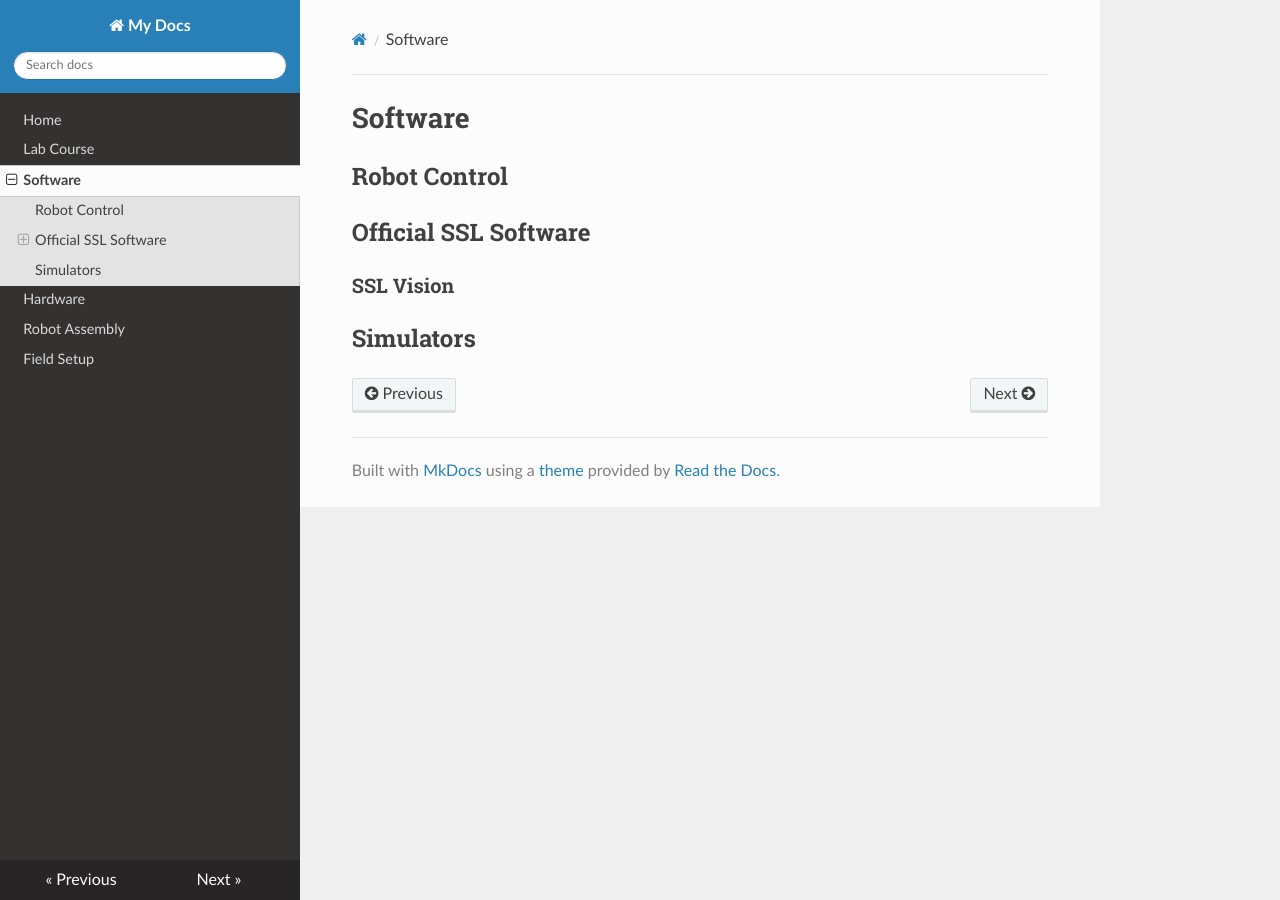
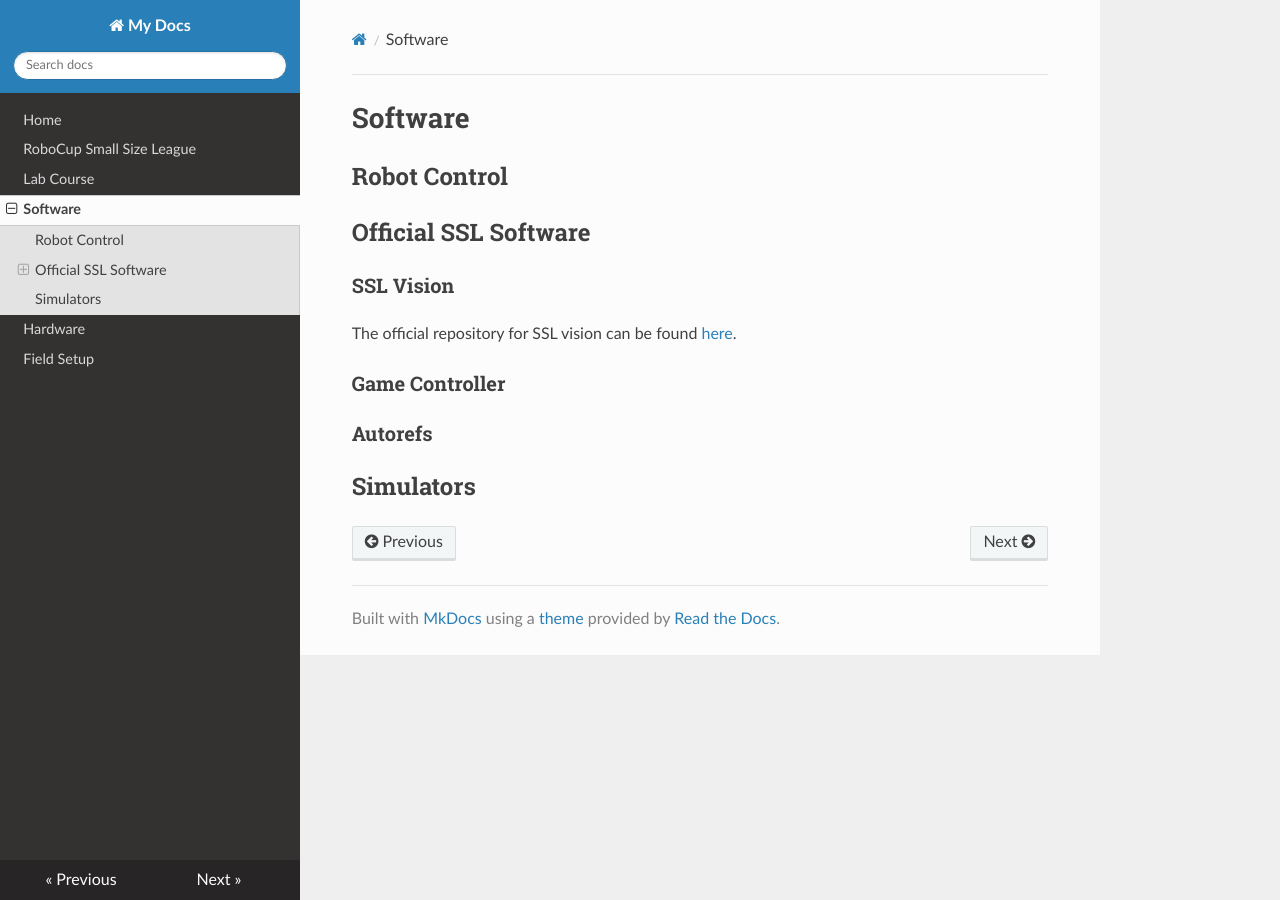
Before and after one commit to nrgrp/ssl_robots_documentation, an MkDocs documentation site: the page built from docs/software.md, in a window 1280 px wide. Built offline with MkDocs 1.6.1, drawn with Linux system fonts in a browser that asks for light colours; nearby versions of some CDN libraries.

Commit message:
Update section and subsection structure

```diff
--- a/docs/software.md
+++ b/docs/software.md
@@ -5,5 +5,11 @@
 ## Official SSL Software
 
 ### SSL Vision
+The official repository for SSL vision can be found [here](https://github.com/RoboCup-SSL/ssl-vision).
+
+### Game Controller
+
+### Autorefs
+
 
 ## Simulators
--- a/mkdocs.yml
+++ b/mkdocs.yml
@@ -2,9 +2,9 @@ site_name: My Docs
 site_url: https://example.com
 nav:
     - Home: index.md
+    - RoboCup Small Size League: robocup_ssl.md
     - Lab Course: lab_course.md
     - Software: software.md
     - Hardware: hardware.md
-    - Robot Assembly: robot_assembly.md
     - Field Setup: field_setup.md
 theme: readthedocs
```
Also changed, not shown: docs/hardware.md (+19 -0 lines), docs/index.md (+2 -0 lines), docs/lab_course.md (+0 -2 lines), docs/robocup_ssl.md (added, +3 -0 lines), docs/robot_assembly.md (deleted).
